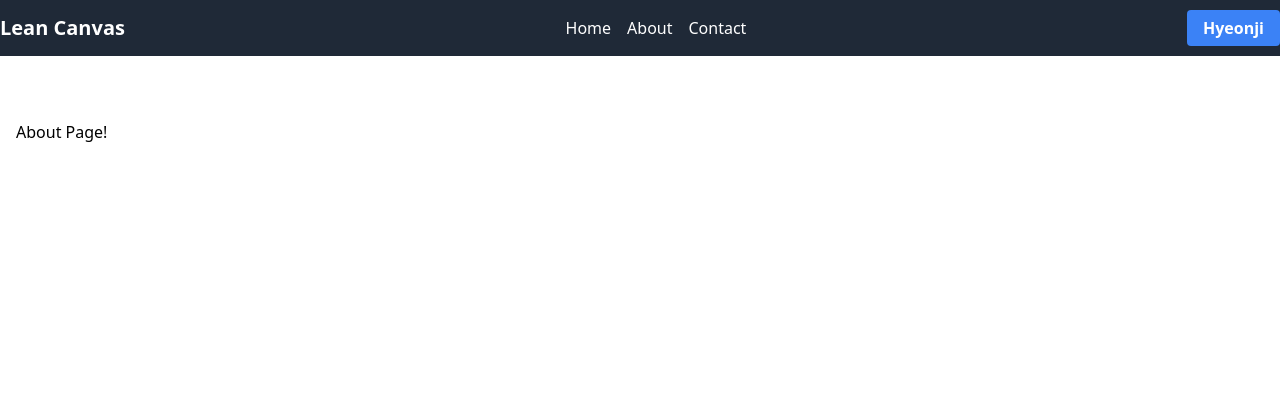
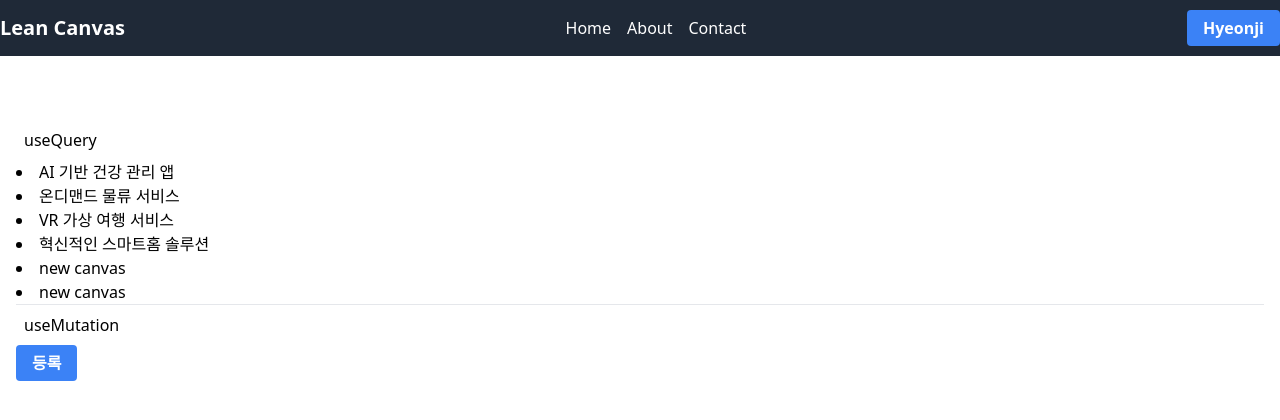
Before and after one commit to yunhyeonji/react-master, a React (Vite) app in the folder lean-canvas-react/: page /about in a window 1280 px wide. Shown: the top 420 px of the page. Built offline with nearby package versions, Linux system fonts and the light colour scheme; data requests are answered from the project's data file.

Commit message:
[250101] useQuery 와 useMutaion 정리

```diff
--- a/lean-canvas-react/data/db.json
+++ b/lean-canvas-react/data/db.json
@@ -4,7 +4,16 @@
       "id": 2,
       "title": "AI 기반 건강 관리 앱",
       "lastModified": "2023-06-10",
-      "category": "헬스케어"
+      "category": "헬스케어",
+      "problem": {
+        "notes": [
+          {
+            "id": "81eb13f5-5e8d-449f-8c1d-03b823ed8d2b",
+            "content": "문제",
+            "color": "bg-yellow-300"
+          }
+        ]
+      }
     },
     {
       "id": 3,
@@ -233,6 +242,14 @@
           }
         ]
       }
+    },
+    {
+      "title": "new canvas",
+      "id": 6
+    },
+    {
+      "title": "new canvas",
+      "id": 7
     }
   ]
 }
--- a/lean-canvas-react/package.json
+++ b/lean-canvas-react/package.json
@@ -13,6 +13,7 @@
     "db": "json-server data/db.json -p 8000"
   },
   "dependencies": {
+    "@tanstack/react-query": "^5.62.11",
     "axios": "^1.7.9",
     "dayjs": "^1.11.13",
     "json-server": "^0.17.4",
--- a/lean-canvas-react/src/components/LeanCanvas.jsx
+++ b/lean-canvas-react/src/components/LeanCanvas.jsx
@@ -13,69 +13,69 @@ function LeanCanvas({ canvas, onCanvasChange }) {
       <div className="grid grid-cols-5">
         <CanvasCard
           title={'1. 문제'}
-          notes={canvas.problem.notes}
+          notes={canvas.problem?.notes}
           onNotesChange={notes => handleNotesChange('problem', notes)}
         />
         <CanvasCard
           title={'4. 해결안'}
-          notes={canvas.solution.notes}
+          notes={canvas.solution?.notes}
           onNotesChange={notes => handleNotesChange('solution', notes)}
         />
         <CanvasCard
           title={'3. 가치제안'}
-          notes={canvas.valueProposition.notes}
+          notes={canvas.valueProposition?.notes}
           onNotesChange={notes => handleNotesChange('valueProposition', notes)}
         />
         <CanvasCard
           title={'5. 경쟁우위'}
-          notes={canvas.unfairAdvantage.notes}
+          notes={canvas.unfairAdvantage?.notes}
           onNotesChange={notes => handleNotesChange('unfairAdvantage', notes)}
         />
         <CanvasCard
           title={'2. 목표 고객'}
-          notes={canvas.customerSegments.notes}
+          notes={canvas.customerSegments?.notes}
           onNotesChange={notes => handleNotesChange('customerSegments', notes)}
         />
         <CanvasCard
           title={'기존 대안'}
           isSubtitle
-          notes={canvas.existingAlternatives.notes}
+          notes={canvas.existingAlternatives?.notes}
           onNotesChange={notes =>
             handleNotesChange('existingAlternatives', notes)
           }
         />
         <CanvasCard
           title={'8. 핵심지표'}
-          notes={canvas.keyMetrics.notes}
+          notes={canvas.keyMetrics?.notes}
           onNotesChange={notes => handleNotesChange('keyMetrics', notes)}
         />
         <CanvasCard
           title={'상위개념'}
           isSubtitle
-          notes={canvas.highLevelConcept.notes}
+          notes={canvas.highLevelConcept?.notes}
           onNotesChange={notes => handleNotesChange('highLevelConcept', notes)}
         />
         <CanvasCard
           title={'9. 고객 경로'}
-          notes={canvas.channels.notes}
+          notes={canvas.channels?.notes}
           onNotesChange={notes => handleNotesChange('channels', notes)}
         />
         <CanvasCard
           title={'얼리 어답터'}
           isSubtitle
-          notes={canvas.earlyAdopters.notes}
+          notes={canvas.earlyAdopters?.notes}
           onNotesChange={notes => handleNotesChange('earlyAdopters', notes)}
         />
       </div>
       <div className="grid grid-cols-2">
         <CanvasCard
           title={'7. 비용 구조'}
-          notes={canvas.costStructure.notes}
+          notes={canvas.costStructure?.notes}
           onNotesChange={notes => handleNotesChange('costStructure', notes)}
         />
         <CanvasCard
           title={'6. 수익 흐름'}
-          notes={canvas.revenueStreams.notes}
+          notes={canvas.revenueStreams?.notes}
           onNotesChange={notes => handleNotesChange('revenueStreams', notes)}
         />
       </div>
--- a/lean-canvas-react/src/main.jsx
+++ b/lean-canvas-react/src/main.jsx
@@ -2,6 +2,7 @@ import { StrictMode } from 'react';
 import { createRoot } from 'react-dom/client';
 import './index.css';
 import { createBrowserRouter, RouterProvider } from 'react-router-dom';
+import { QueryClient, QueryClientProvider } from '@tanstack/react-query';
 import Home from './pages/Home';
 import About from './pages/About';
 import Contact from './pages/Contact';
@@ -9,6 +10,7 @@ import App from './App';
 import ErrorPage from './ErrorPage';
 import CanvasDetail from './pages/CanvasDetail';
 
+const queryClient = new QueryClient();
 const router = createBrowserRouter([
   {
     path: '/',
@@ -37,6 +39,8 @@ const router = createBrowserRouter([
 
 createRoot(document.getElementById('root')).render(
   <StrictMode>
-    <RouterProvider router={router} />
+    <QueryClientProvider client={queryClient}>
+      <RouterProvider router={router} />
+    </QueryClientProvider>
   </StrictMode>,
 );
--- a/lean-canvas-react/src/pages/About.jsx
+++ b/lean-canvas-react/src/pages/About.jsx
@@ -1,5 +1,42 @@
+import { useMutation, useQuery, useQueryClient } from '@tanstack/react-query';
+import axios from 'axios';
+import Button from '../components/Button';
+
 function About() {
-  return <div>About Page!</div>;
+  const queryClient = useQueryClient();
+
+  // 데이터 조회 - useQuery
+  const { data, isLoading, error } = useQuery({
+    queryKey: ['canvases'],
+    queryFn: () =>
+      axios.get('http://localhost:8000/canvases/').then(res => res.data),
+    initialData: [],
+  });
+
+  // 데이터 추가 - useMutation
+  const { mutate: createNewCanvas, isLoading: isCreateLoading } = useMutation({
+    mutationFn: canvas => axios.post('http://localhost:8000/canvases/', canvas),
+    onSuccess: () => queryClient.invalidateQueries(['canvases']),
+  });
+
+  const handleCreate = () => {
+    createNewCanvas({ title: 'new canvas' });
+  };
+  return (
+    <>
+      <h2 className="p-2">useQuery</h2>
+      {isLoading && <p>...Loading</p>}
+      {error && <p>{error.message}</p>}
+      {data.map(item => (
+        <li key={item.id}>{item.title}</li>
+      ))}
+      <hr />
+      <h2 className="p-2">useMutation</h2>
+      <Button loading={isCreateLoading} onClick={handleCreate}>
+        등록
+      </Button>
+    </>
+  );
 }
 
 export default About;
```
Also changed, not shown: 1 other file (tests, documents, lock files or other folders).
